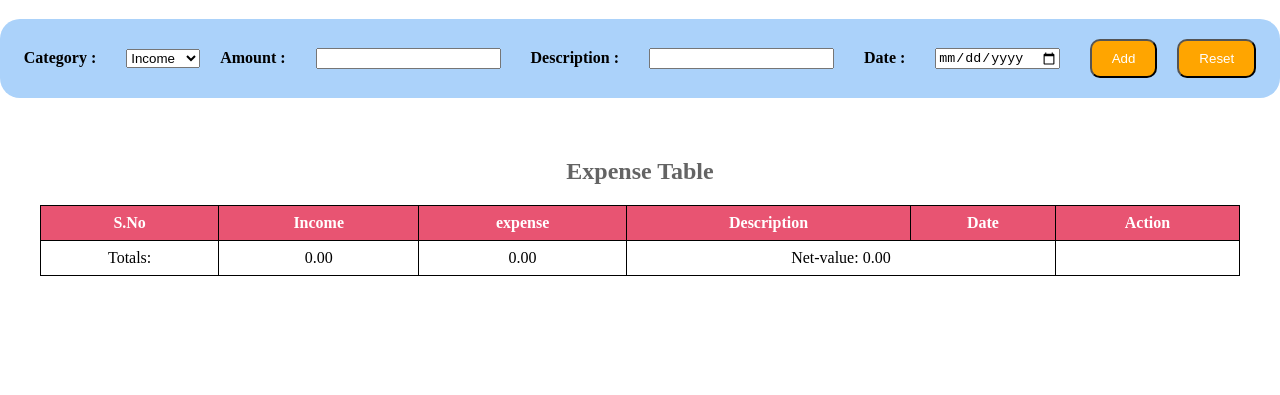
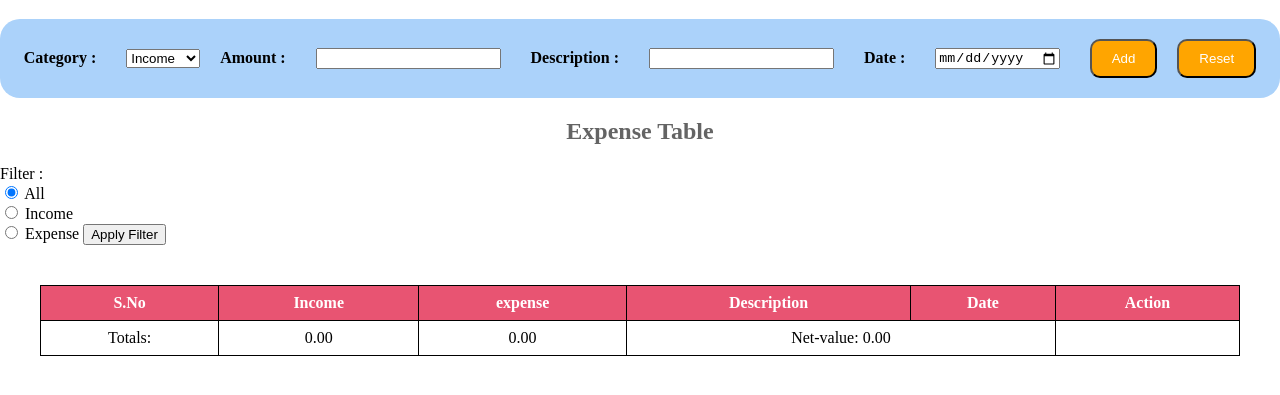
Before and after one commit to sugu2344/task4, a plain HTML site: page index.html in a window 1280 px wide. Shown: the part 61-456 px from the top of the page. Drawn offline with Linux system fonts and the light colour scheme.

Commit message:
html radio btns added

```diff
--- a/index.html
+++ b/index.html
@@ -28,8 +28,25 @@
         <button class="btn" id="reset-btn">Reset</button>
 
     </div>
+    <div>
+        <h2 class="table-text">Expense Table</h2>
+    </div>
+    <div class="filter-btns-content">
+
+        <div>Filter :</div>
+        <div class="filter-btns">
+            <input type="radio" id="all-filter" name="filter" value="all" checked>
+            <label for="all-filter">All</label><br>
+            <input type="radio" id="income-filter" name="filter" value="income">
+            <label for="income-filter">Income</label><br>
+            <input type="radio" id="expense-filter" name="filter" value="expense">
+            <label for="expense-filter">Expense</label>
+            <button class="apply-filter-btn" id="apply-filter-btn">Apply Filter</button>
+        </div>
+    </div>
+
     <div class="expense-table">
-        <h2 class="table-text">Expense Table</h2>
+
         <table>
             <thead>
                 <tr>
```
